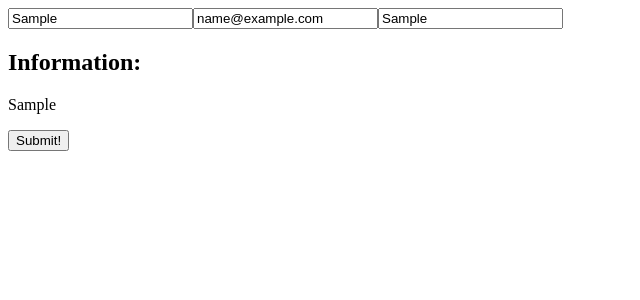
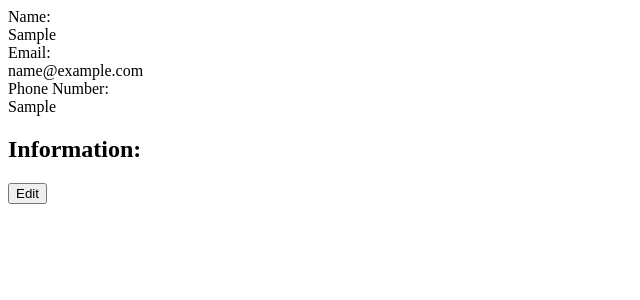
Before and after one commit to sang092696/cv_project, a React (Create React App) app: page / in a window 1280 px wide. Both pictures are taken after typing "Sample", "name@example.com", "Sample" into the empty fields and a click on the button "Submit!". Shown: the top 300 px of the page, without its empty margins (0-640 px from the left). Built offline with nearby package versions, Linux system fonts and the light colour scheme.

Commit message:
finished general info section

```diff
--- a/src/App.js
+++ b/src/App.js
@@ -9,10 +9,13 @@ class App extends React.Component{
             name:'',
             email:'',
             phoneNumber:'',
-            info:''
+            info:[],
+            isEditing:false,
+
         }
         this.handleChange = this.handleChange.bind(this)
         this.handleSubmit=this.handleSubmit.bind(this)
+        this.handleEdit = this.handleEdit.bind(this)
     }
 
     handleChange(e){
@@ -26,7 +29,13 @@ class App extends React.Component{
     handleSubmit(e){
         e.preventDefault();
         this.setState({
-            info:this.state.name
+            isEditing:!this.state.isEditing,
+        })
+    }
+
+    handleEdit(){
+        this.setState({
+            isEditing:!this.state.isEditing,
         })
     }
 
@@ -34,9 +43,9 @@ class App extends React.Component{
 
         return(
             <form onSubmit={this.handleSubmit}>
-                <GenInfo name={this.state.name} email={this.state.email} number={this.state.phoneNumber} handleChange={this.handleChange}/>
+                <GenInfo isEditing={this.state.isEditing} name={this.state.name} email={this.state.email} number={this.state.phoneNumber} handleChange={this.handleChange}/>
                 <ReturnInfo info={this.state.info} />
-                <button type='submit'>Submit!</button>
+                {this.state.isEditing?<button onClick={this.handleEdit} type='button'>Edit</button>:<div><button type='submit'>Submit!</button></div>}
             </form>
 
         );
@@ -49,12 +58,14 @@ class GenInfo extends React.Component{
     }
 
     render(){
-
+        const inputInfoName = <input name="name" value={this.props.name} onChange={this.props.handleChange}></input>;
+        const inputInfoEmail = <input name="email" value={this.props.email} onChange={this.props.handleChange}></input>;
+        const inputInfoNumber = <input name="phoneNumber" value={this.props.number} onChange={this.props.handleChange}></input>;
         return(
             <div>
-                <input name="name" value={this.props.name} onChange={this.props.handleChange}></input>
-                <input name="email" value={this.props.email} onChange={this.props.handleChange}></input>
-                <input name="number" value={this.props.phoneNumber} onChange={this.props.handleChange}></input>
+                Name:{this.props.isEditing ?<div>{this.props.name}</div>:inputInfoName}
+                Email:{this.props.isEditing ?<div>{this.props.email}</div>:inputInfoEmail}
+                Phone Number:{this.props.isEditing ?<div>{this.props.number}</div>:inputInfoNumber}
             </div>
         );
     }
```
